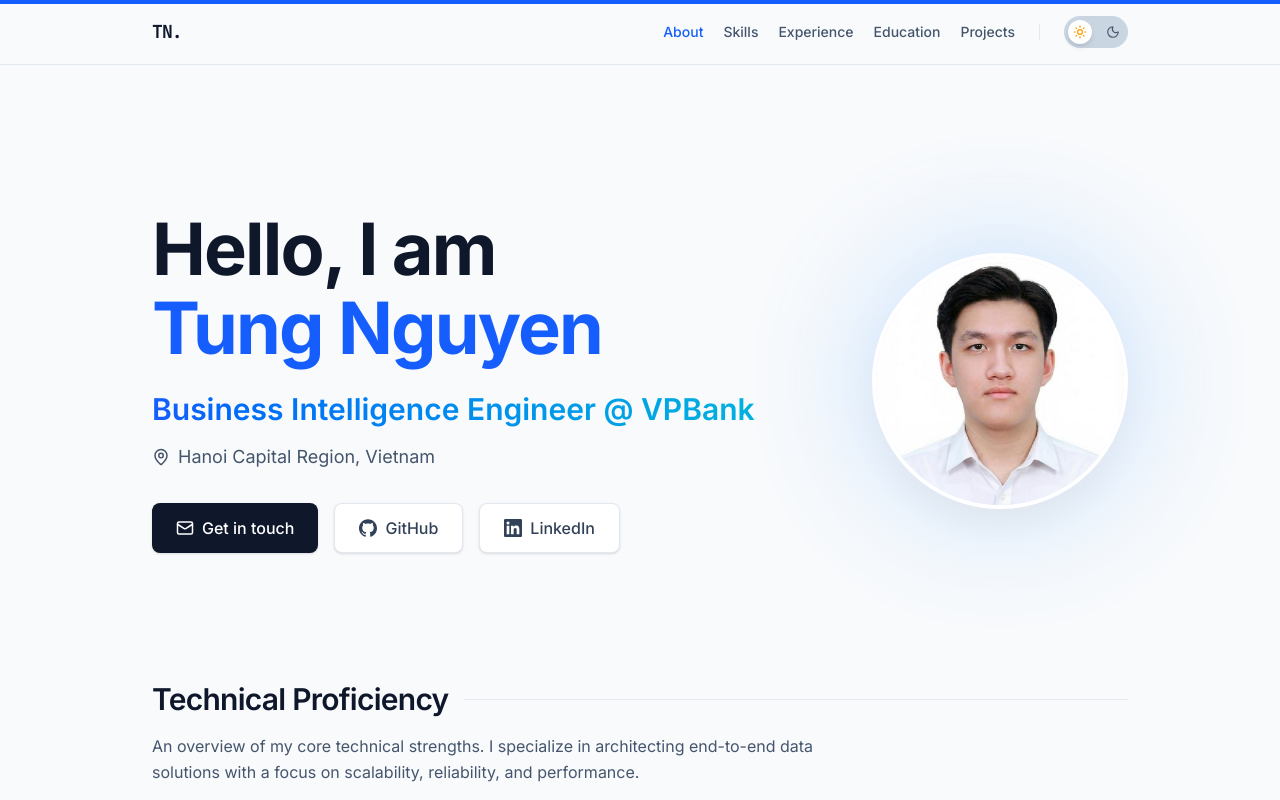
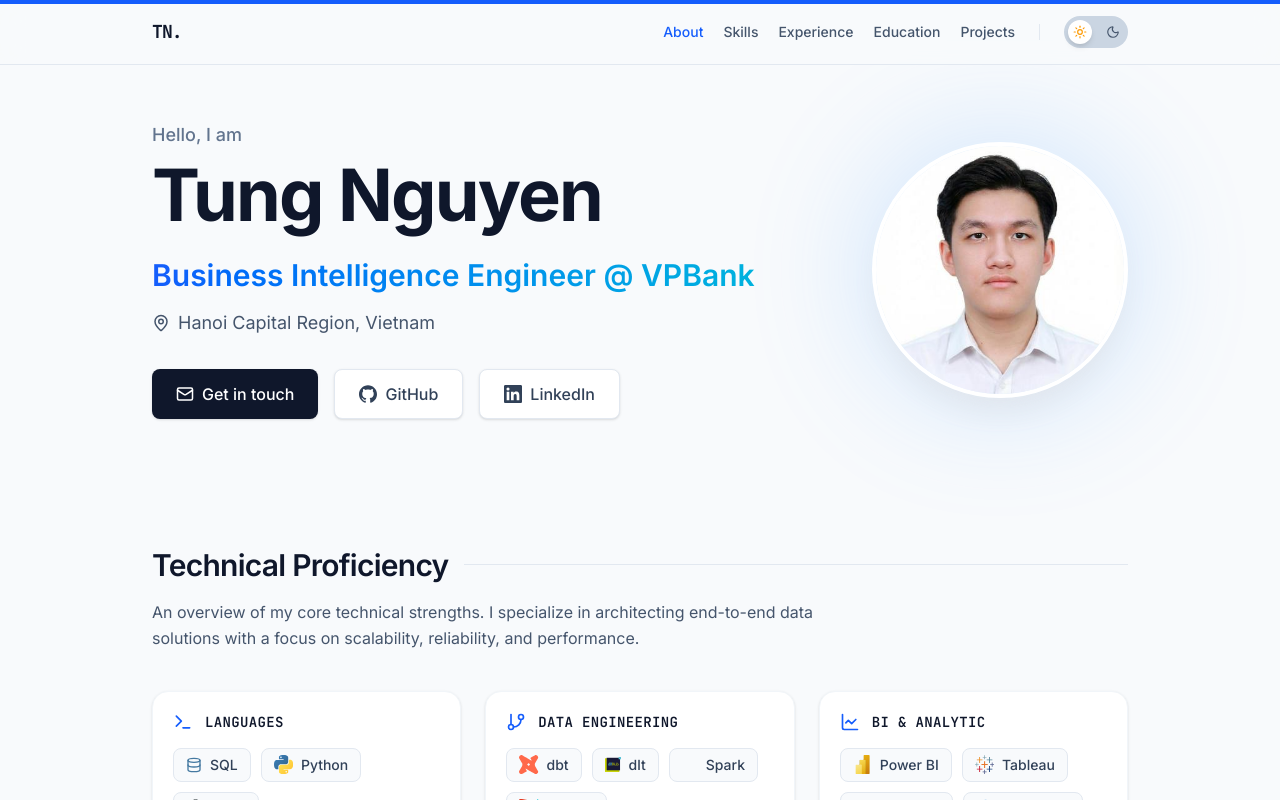
Before and after one commit to TungNamNguyen/personal-portfolio, a React (Vite) app: page / in a window 1280 px wide. Shown: the top 800 px of the page. Built offline with nearby package versions, Linux system fonts and the light colour scheme; some icons are missing.

Commit message:
Rework hero hierarchy and top spacing

```diff
--- a/src/App.tsx
+++ b/src/App.tsx
@@ -33,7 +33,8 @@ export default function App() {
         />
       )}
       <Header />
-      <main className="max-w-5xl mx-auto px-4 sm:px-6 py-10 sm:py-16 md:py-24 space-y-20 sm:space-y-24 md:space-y-32">
+      {/* Lighter padding at the top so the hero is not pushed below the fold. */}
+      <main className="max-w-5xl mx-auto px-4 sm:px-6 pt-6 sm:pt-10 md:pt-14 pb-10 sm:pb-16 md:pb-24 space-y-20 sm:space-y-24 md:space-y-32">
         <Hero />
 
         <section id="skills" className="space-y-8 sm:space-y-10">
--- a/src/components/Hero.tsx
+++ b/src/components/Hero.tsx
@@ -14,17 +14,26 @@ export default function Hero() {
   return (
     <section
       id="about"
-      className="pt-4 sm:pt-8 md:pt-12 flex flex-col md:flex-row items-center md:items-center justify-between gap-10 md:gap-16"
+      className="flex flex-col md:flex-row items-center justify-between gap-10 md:gap-16"
     >
       <motion.div
         initial={reduceMotion ? false : { opacity: 0, y: 20 }}
         animate={{ opacity: 1, y: 0 }}
         className="space-y-6 flex-1"
       >
-        <h1 className="text-4xl sm:text-5xl lg:text-7xl font-bold tracking-tight text-slate-900 dark:text-white leading-[1.1]">
-          Hello, I am <br className="hidden sm:block" />
-          <span className="text-blue-600 dark:text-blue-400">{SITE.name}</span>
-        </h1>
+        {/*
+          The name owns the display line on its own; "Hello, I am" is demoted to
+          a kicker so it stops consuming 72px without saying anything. Colour
+          accent lives on the role below, so there is one blue focal point.
+        */}
+        <div className="space-y-2">
+          <p className="text-base sm:text-lg font-medium text-slate-500 dark:text-slate-400">
+            Hello, I am
+          </p>
+          <h1 className="text-5xl sm:text-6xl lg:text-7xl font-bold tracking-tight text-slate-900 dark:text-white leading-[1.05]">
+            {SITE.name}
+          </h1>
+        </div>
 
         <div className="space-y-3">
           <p className="text-xl sm:text-2xl lg:text-3xl font-semibold bg-clip-text text-transparent bg-gradient-to-r from-blue-600 to-cyan-500 dark:from-blue-400 dark:to-cyan-300 pb-1">
```
